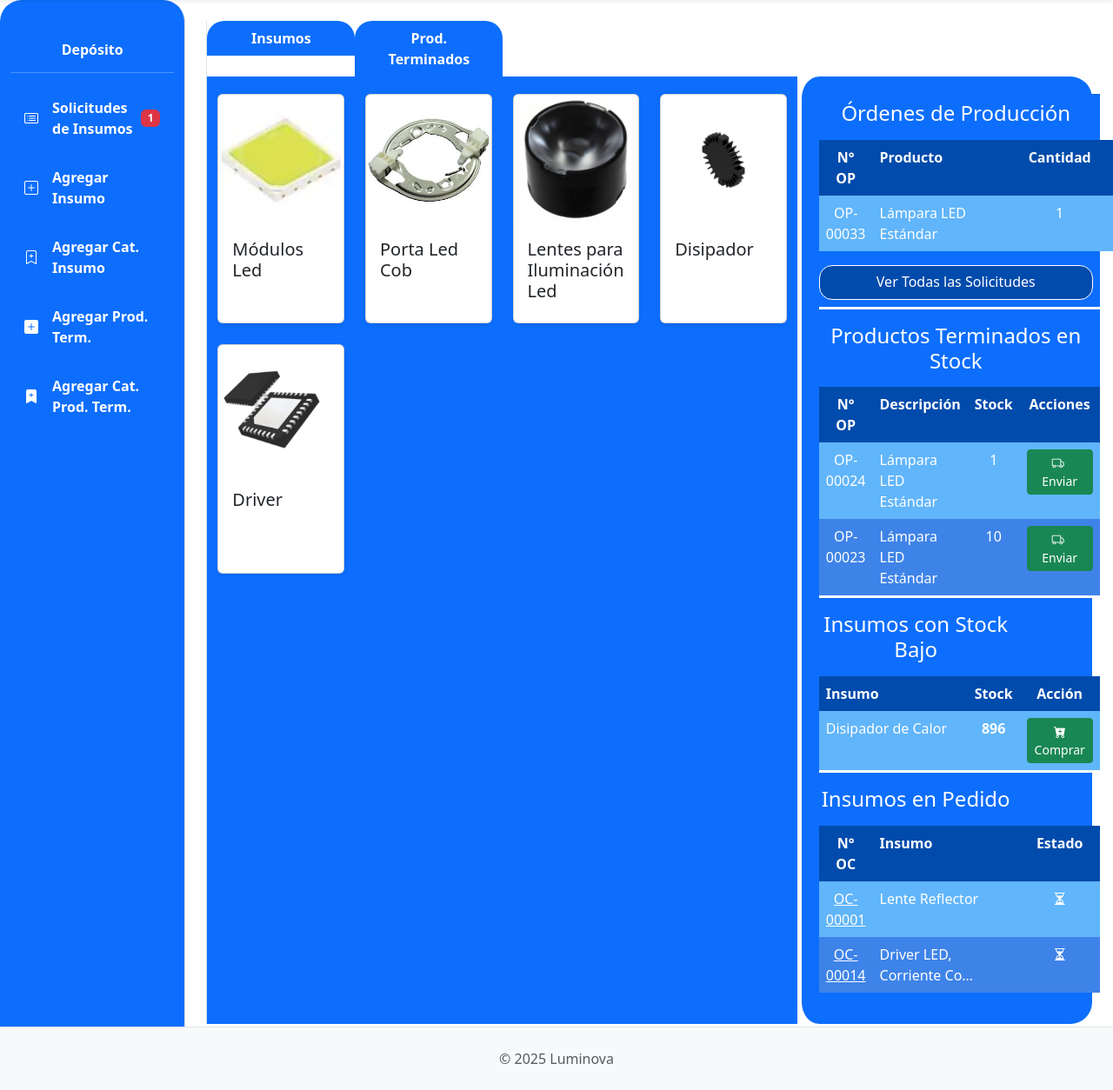
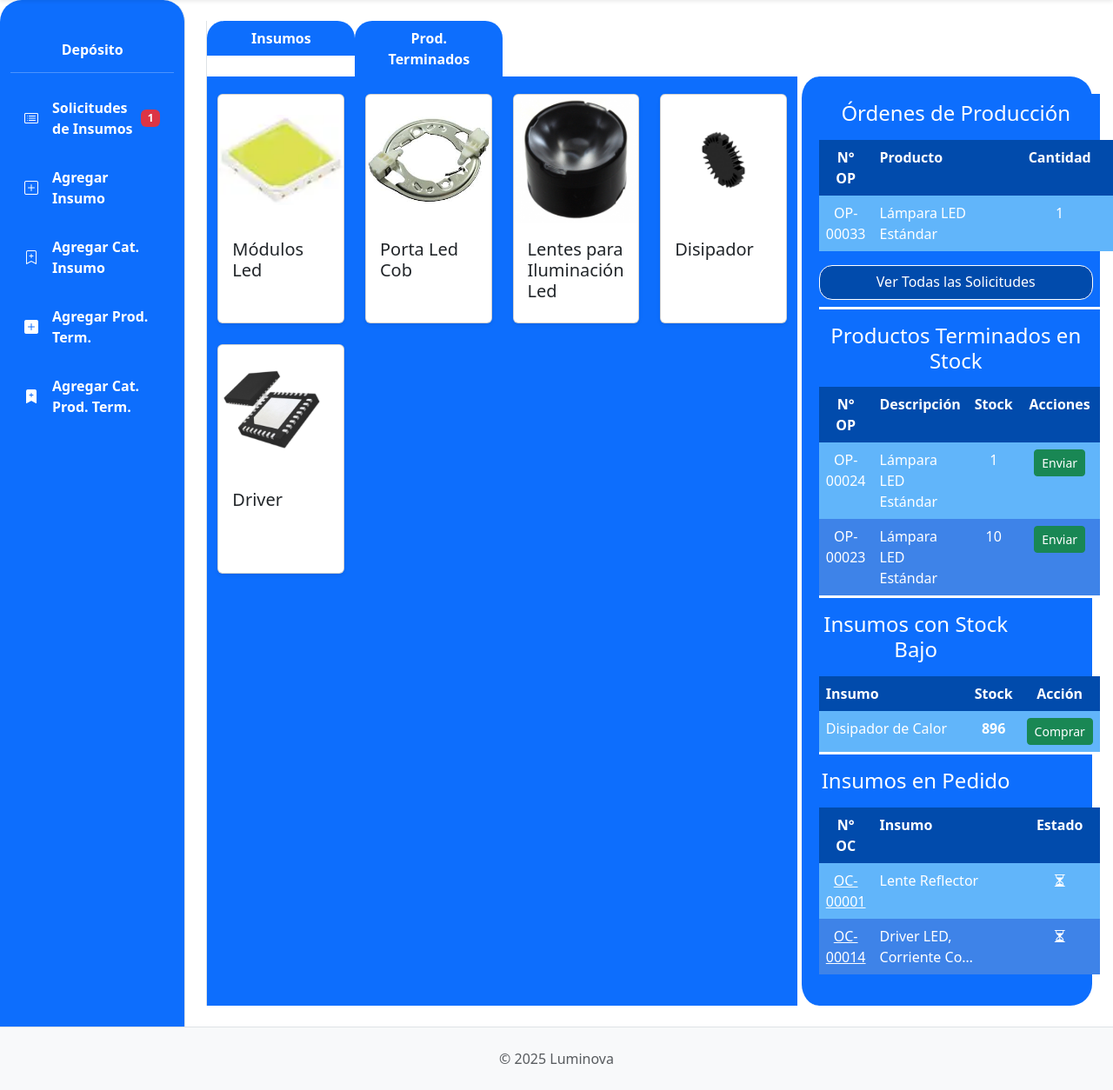
Before and after one commit to FedericoPaal/TP_LUMINOVA, a Django app: page /deposito/ in a window 1280 px wide. Shown: the part 110-1364 px from the top of the page at 87% size. Run offline with Django 5.2, Linux system fonts and the light colour scheme; a user stored in the database is signed in; data comes from the database, SQL or seed files in the repository; both versions use the stored data as it was after the commit; some libraries are stand-ins or nearby versions.

Commit message:
Elimino iconos

```diff
--- a/App_LUMINOVA/templates/deposito/deposito.html
+++ b/App_LUMINOVA/templates/deposito/deposito.html
@@ -152,7 +152,7 @@
                                     data-lote-id="{{ lote.id }}"
                                     data-lote-info="lote de {{lote.cantidad}} x {{lote.producto.descripcion}}"
                                     title="Enviar lote de {{lote.cantidad}} x {{lote.producto.descripcion}}">
-                                <i class="bi bi-truck me-1"></i> Enviar
+                                 Enviar
                             </button>
                         </form>
                     </td>
@@ -186,7 +186,7 @@
                     <td class="text-white text-center fw-bold text-danger">{{ item.insumo.stock }}</td>
                     <td class="text-white text-center">
                         <button class="btn btn-success btn-sm" title="Gestionar compra para {{ item.insumo.descripcion }}">
-                            <i class="bi bi-cart-plus-fill"></i>Comprar
+                            Comprar
                         </button>
                     </td>
                 </tr>
```
Also changed, not shown: db.sqlite3.
